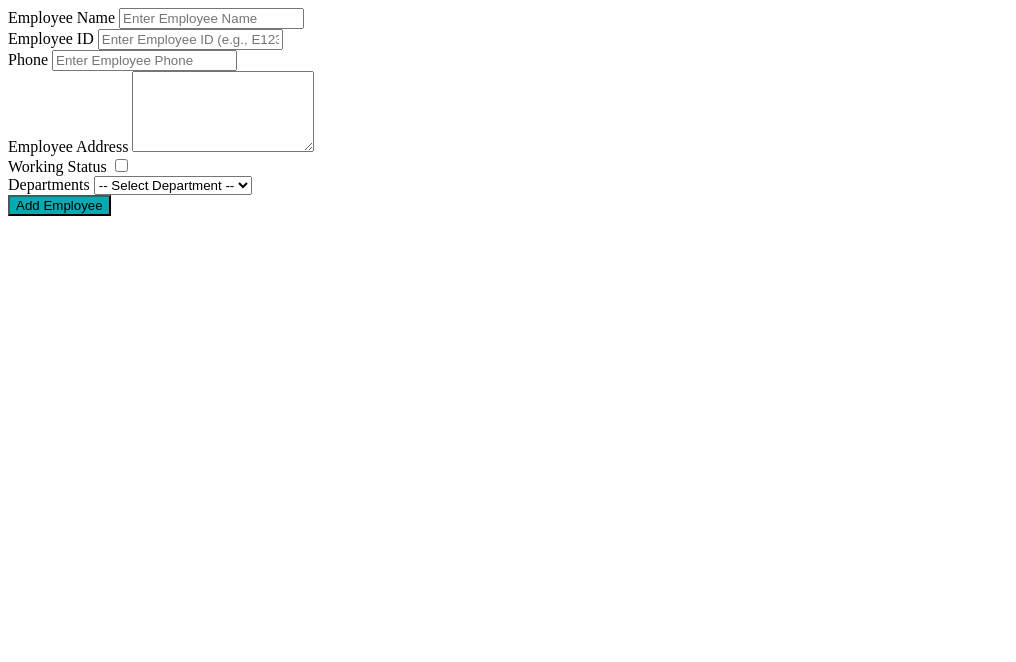
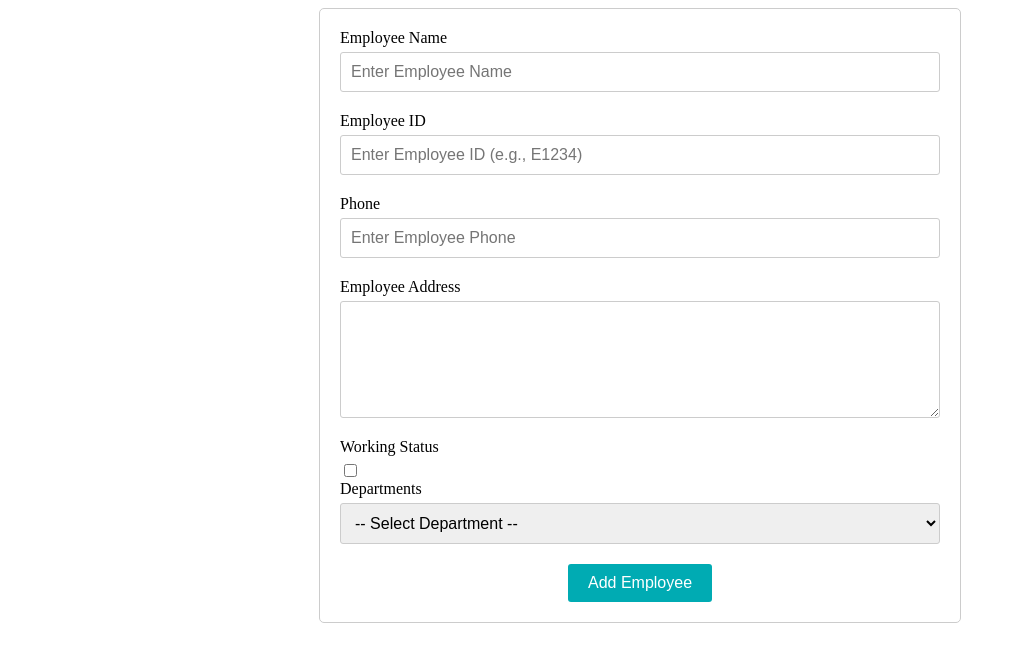
Before and after one commit to priyankajoseph8/EmployeeManagement, a Django app: page /emp/add-emp/ in a window 1280 px wide. Shown: the top 662 px of the page, without its empty margins (0-1016 px from the left). Run offline with Django 4.2, Linux system fonts and the light colour scheme.

```diff
--- a/templates/emp/add_emp.html
+++ b/templates/emp/add_emp.html
@@ -1,3 +1,53 @@
+<style>
+form {
+  max-width: 600px;
+  margin: 0 auto;
+  padding: 20px;
+  border: 1px solid #ccc;
+  border-radius: 5px;
+}
+
+form label {
+  display: block;
+  margin-bottom: 5px;
+}
+
+form input[type="text"],
+form textarea,
+form select {
+  width: 100%;
+  padding: 10px;
+  margin-bottom: 20px;
+  border: 1px solid #ccc;
+  border-radius: 3px;
+  font-size: 16px;
+}
+
+form input[type="checkbox"] {
+  margin-right: 10px;
+}
+
+form button {
+  display: block;
+  margin: 0 auto;
+  padding: 10px 20px;
+  border: none;
+  border-radius: 3px;
+  font-size: 16px;
+  background-color: #00ABB3;
+  color: #fff;
+  cursor: pointer;
+}
+
+form button:hover {
+  background-color: #008C95;
+}
+
+form button:focus {
+  outline: none;
+}
+</style>
+
 <form action="/emp/add-emp/" method="POST">
   {% csrf_token %}
   <div class="mb-3">
@@ -63,7 +113,7 @@
   </div>
 
   <div class="container text-center">
-    <button class="btn" style="background-color: #00ABB3;">
+    <button class="btn" type="submit">
       Add Employee
     </button>
   </div>
```
